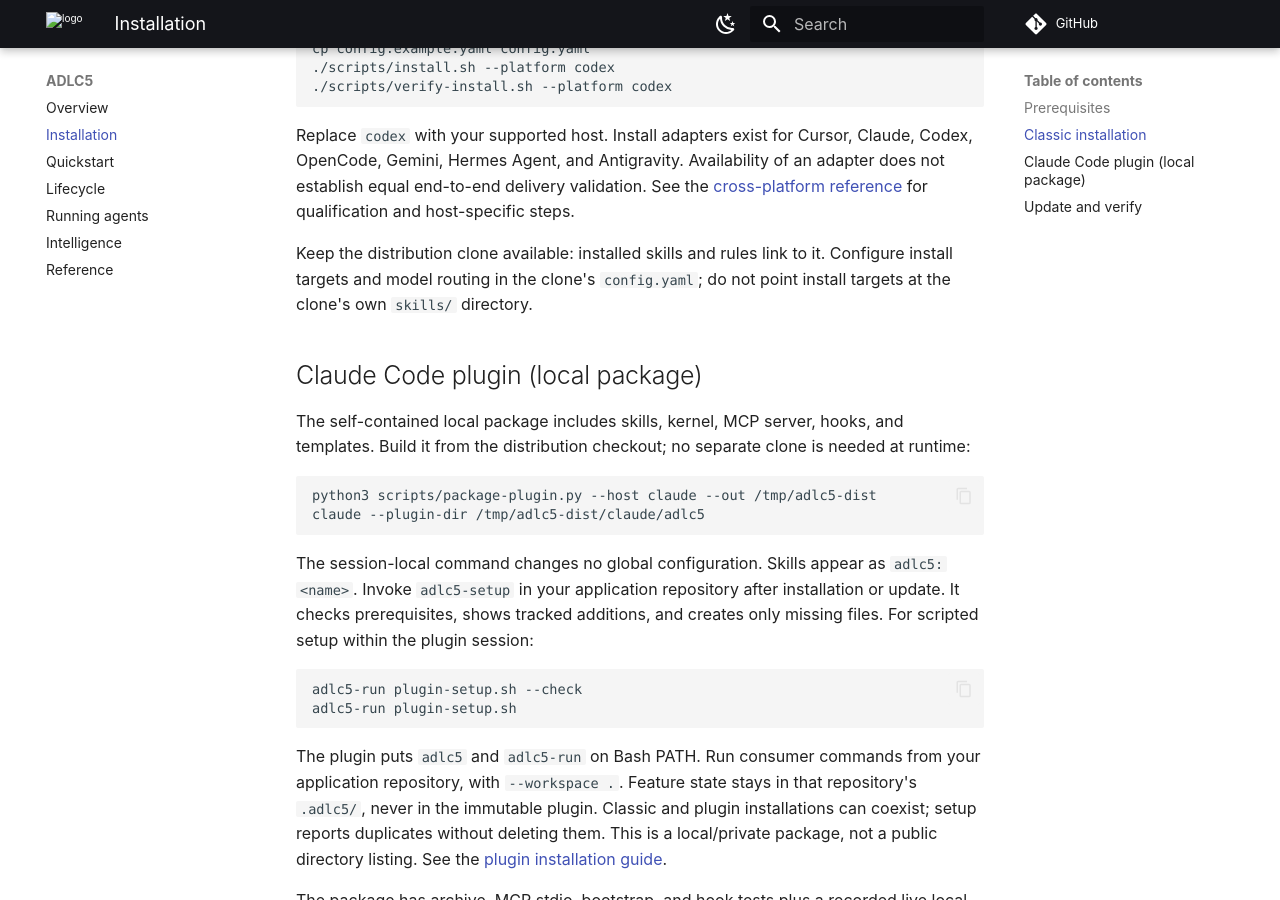
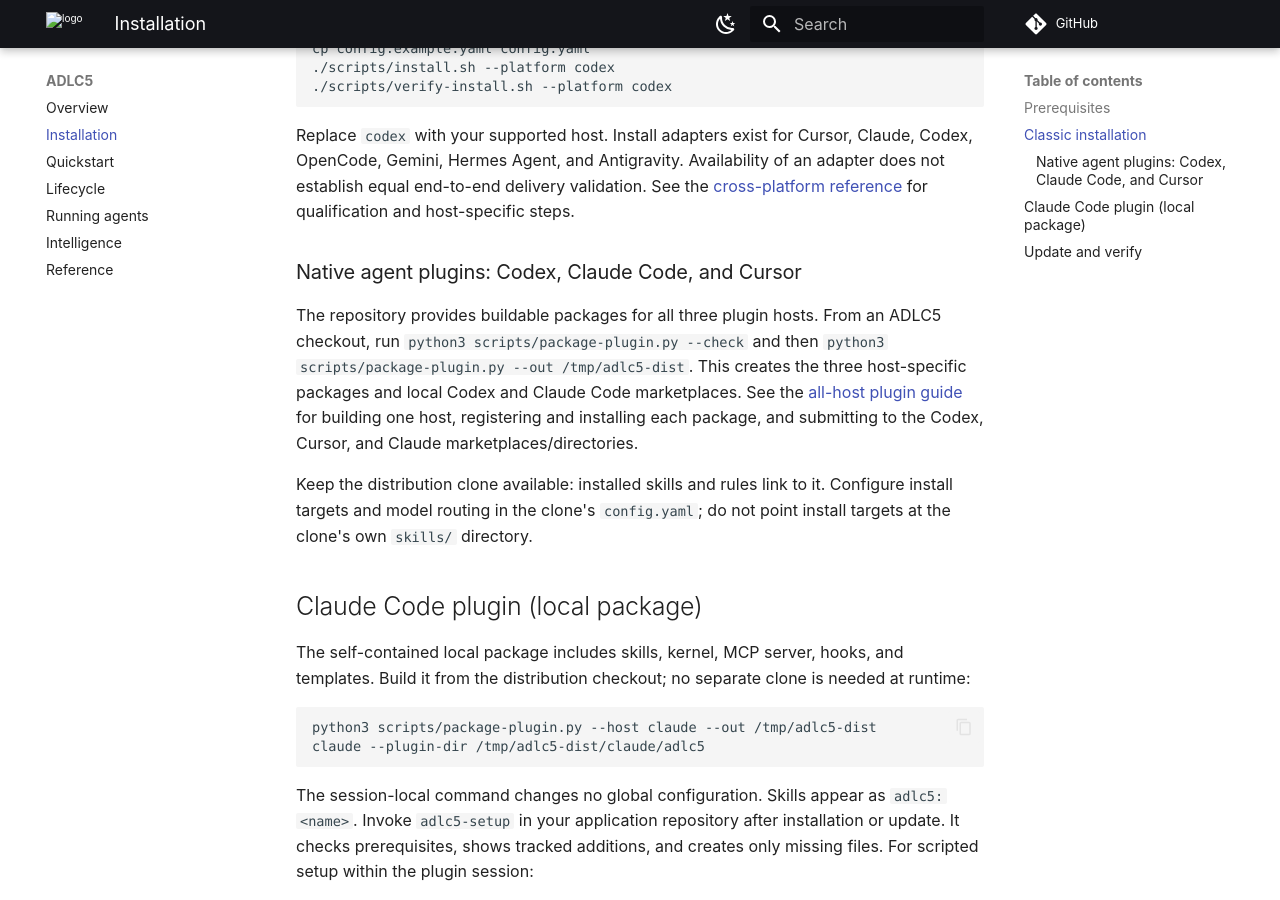
Before and after one commit to dango-tech/adlc5, an MkDocs documentation site: the page built from website/docs/installation.md, in a window 1280 px wide and 900 px high, scrolled down 408 px. Built offline with MkDocs 1.6.1 and Material for MkDocs 9.7.7, drawn with Linux system fonts in a browser that asks for light colours; comment, search, counter and statistics services are not loaded.

Commit message:
docs: document all-host plugin packages

```diff
--- a/website/docs/installation.md
+++ b/website/docs/installation.md
@@ -21,6 +21,16 @@
 Availability of an adapter does not establish equal end-to-end delivery validation.
 See the [cross-platform reference](https://github.com/dango-tech/adlc5/blob/main/shared/docs/CROSS-PLATFORM.md)
 for qualification and host-specific steps.
+
+### Native agent plugins: Codex, Claude Code, and Cursor
+
+The repository provides buildable packages for all three plugin hosts. From an
+ADLC5 checkout, run `python3 scripts/package-plugin.py --check` and then
+`python3 scripts/package-plugin.py --out /tmp/adlc5-dist`. This creates the three
+host-specific packages and local Codex and Claude Code marketplaces. See the
+[all-host plugin guide](https://github.com/dango-tech/adlc5/blob/main/docs/agent-plugins.md)
+for building one host, registering and installing each package, and submitting
+to the Codex, Cursor, and Claude marketplaces/directories.
 
 Keep the distribution clone available: installed skills and rules link to it.
 Configure install targets and model routing in the clone's `config.yaml`;
```
Also changed, not shown: README.md (+2 -1 lines).
